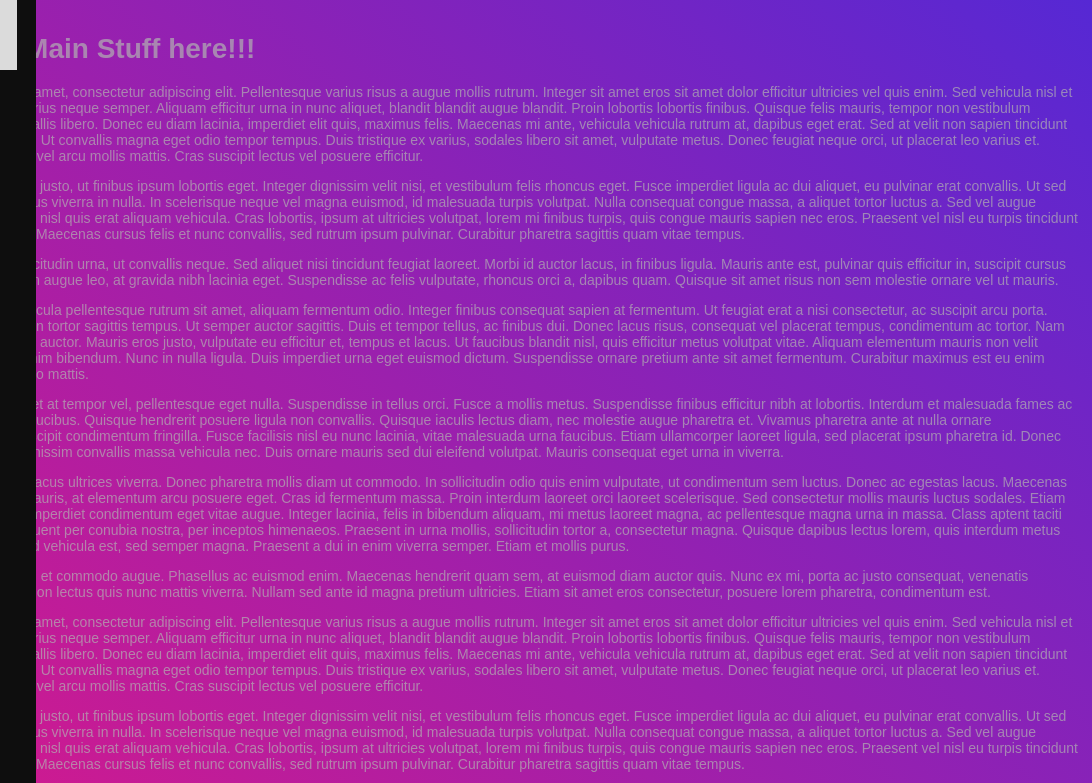
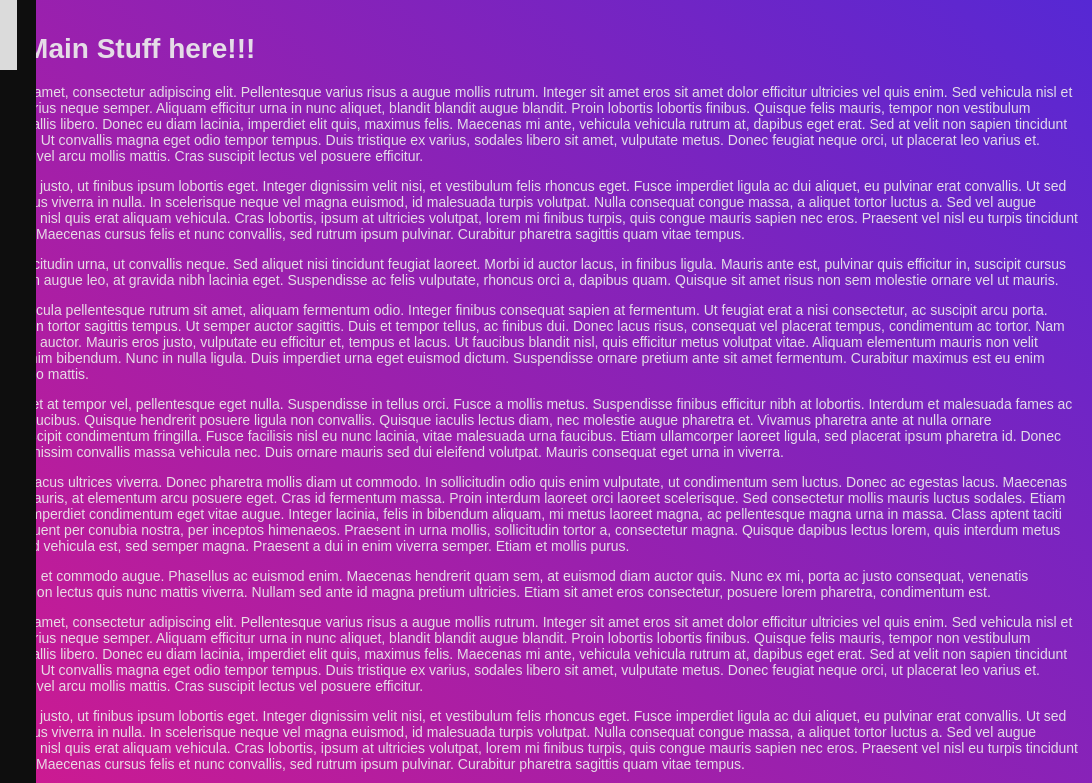
Before and after one commit to WondrousNights/GENXR, a plain HTML site: page src/index.html in a window 1280 px wide. Shown: the top 783 px of the page, 188-1280 px from the left. Drawn offline with Linux system fonts and the light colour scheme.

Commit message:
changed text color

```diff
--- a/src/index-style.css
+++ b/src/index-style.css
@@ -15,7 +15,7 @@ body {
     background-image: linear-gradient(45deg, var(--bg-primary), var(--bg-secondary));
     -webkit-transition: all 0.3 ease;
     transition: all 0.3 ease;
-    color: var(--text-primary);
+    color: var(--text-secondary);
     margin: 0;
     padding: 0;
 }
@@ -99,10 +99,6 @@ main {
     display: block;
 }
 
-.navbar:hover, body {
-
-}
-
 .fa-primary {
     color: #ff7eee;
 }
```
